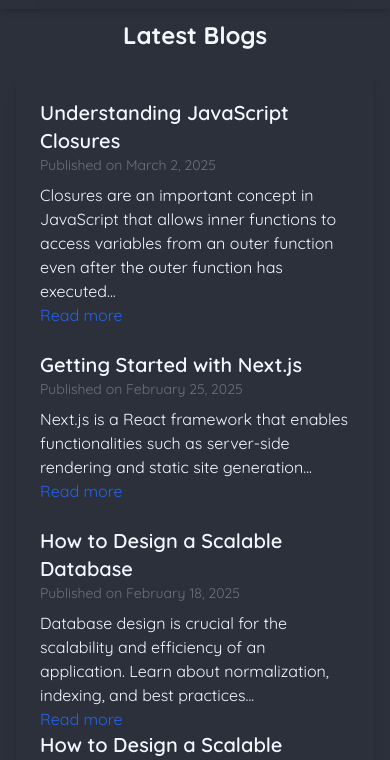
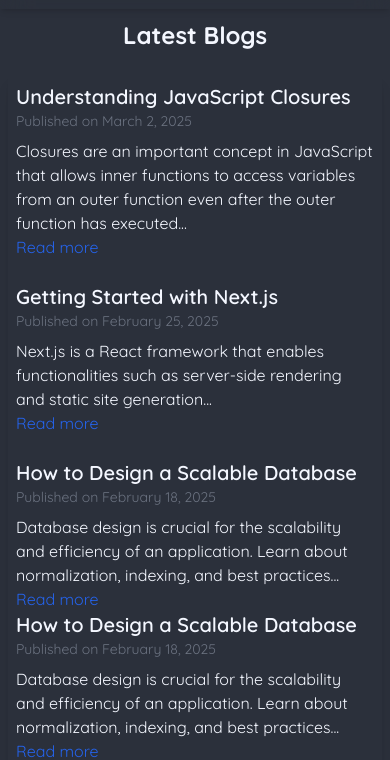
Before and after one commit to touhid404/riyadhtouhid, a plain HTML site: page blogs.html in a window 390 px wide. Shown: the part 61-821 px from the top of the page. Drawn offline with nearby package versions, Linux system fonts and the light colour scheme.

Commit message:
blogs dded

```diff
--- a/blogs.html
+++ b/blogs.html
@@ -131,9 +131,9 @@
           document.getElementById("mobile-menu").classList.toggle("hidden");
         });
     </script>
-    <main class="pt-20 container mx-auto px-4 py-8">
+    <main class="pt-20 container mx-auto px-2 lg:px-4 py-8">
       <h2 class="text-2xl font-bold text-center mb-6">Latest Blogs</h2>
-      <div class="max-w-3xl mx-auto p-6 shadow-lg rounded-lg">
+      <div class="max-w-3xl mx-auto p-2 lg:p-6 shadow-lg rounded-lg">
         <article class="mb-6">
           <h3 class="text-xl font-semibold">
             Understanding JavaScript Closures
```
Also changed, not shown: resume.html (+2 -2 lines).
